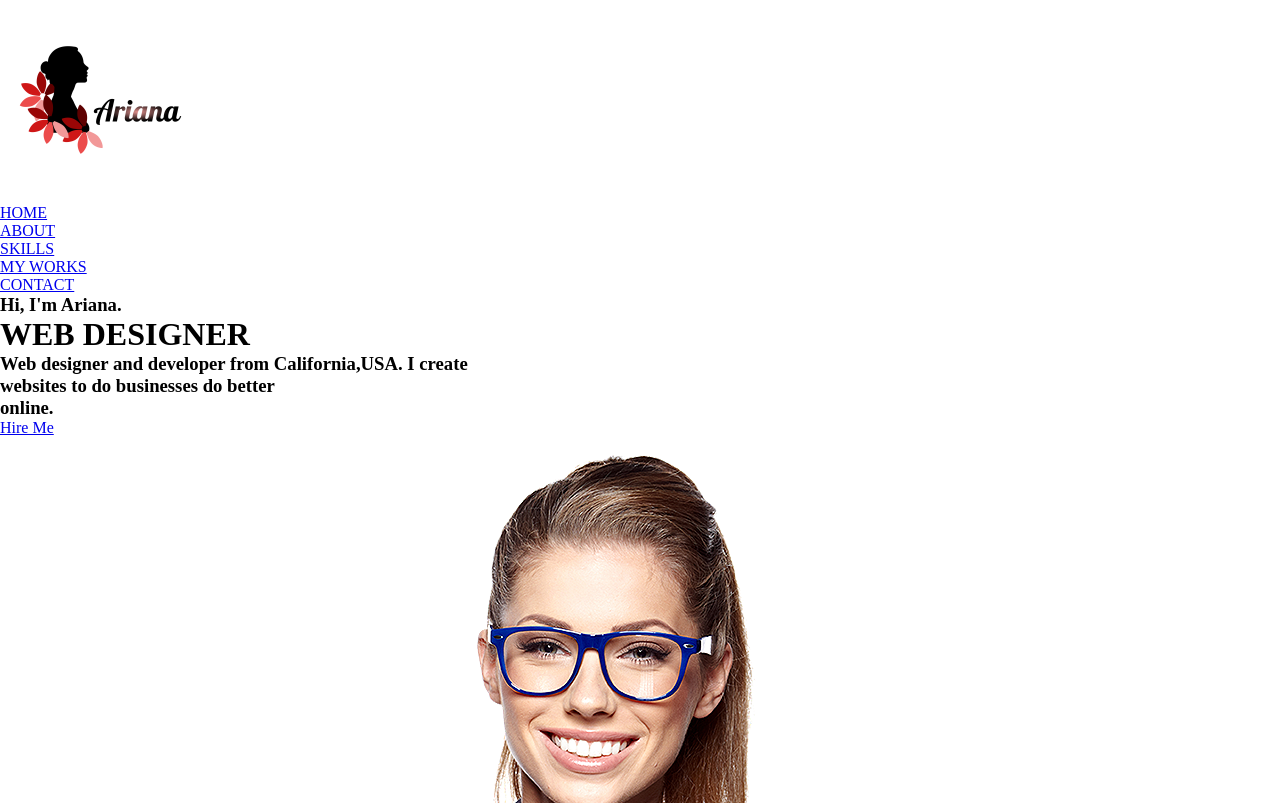
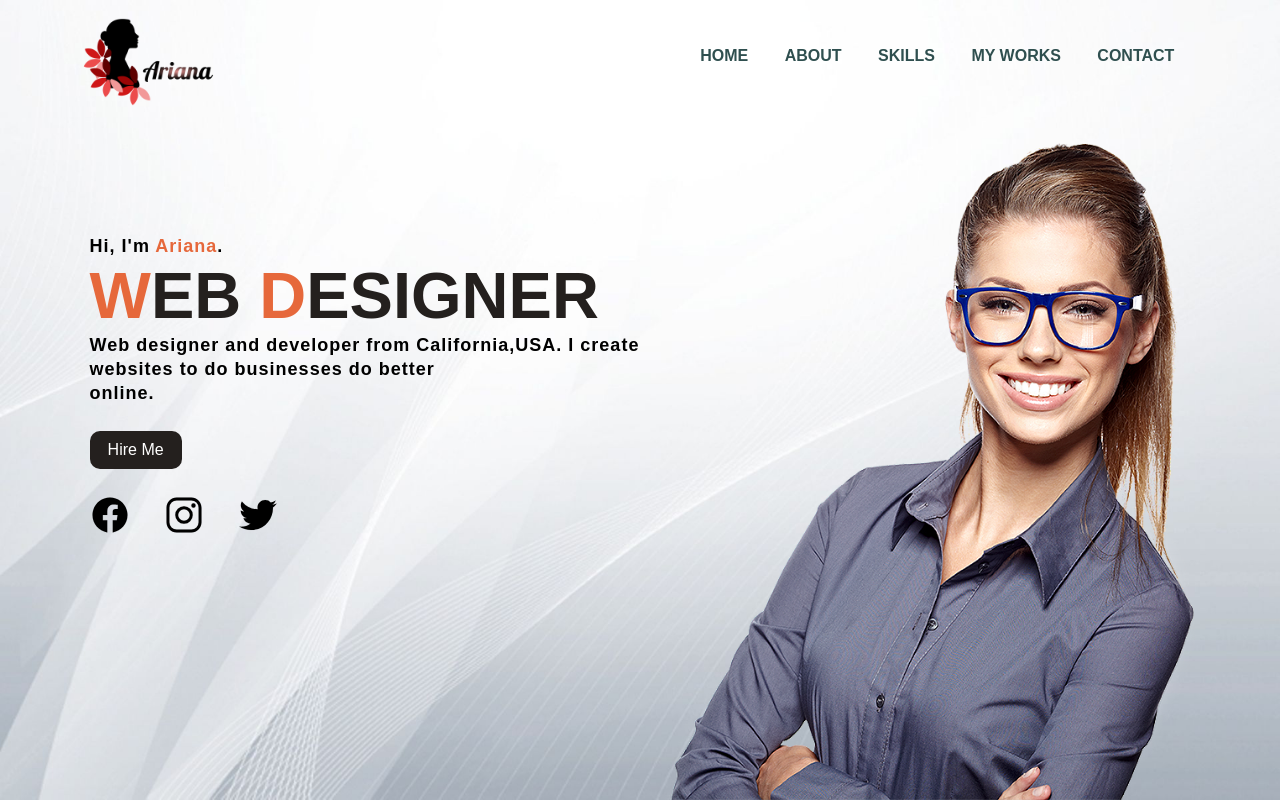
Before and after one commit to Ferhat-Karaduman/Portfolio_Website, a plain HTML site: page index.html in a window 1280 px wide. Shown: the top 803 px of the page. Drawn offline with nearby package versions, Linux system fonts and the light colour scheme.

Commit message:
css finish

```diff
--- a/style.css
+++ b/style.css
@@ -2,3 +2,127 @@
     margin: 0;
     padding: 0;
 }
+
+.main{
+    width: 100%;
+    background: url(pic/bg.jpg);
+    background-position: center;
+    background-size: cover;
+    height: 100vh;
+    position: relative;
+    font-family: sans-serif;
+}
+
+.navbar{
+    width: 86%;
+    display: flex;
+    margin: auto;
+    padding: 15px 0;
+    align-items: center;
+    justify-content: space-between;
+}
+
+.navbar .logo{
+    width: 160px;
+    cursor: pointer;
+    margin-top: -3%;
+    margin-left: -2%;
+}
+
+ul{
+    margin-top: -4%;
+}
+
+ul li{
+    list-style: none;
+    display: inline-block;
+    padding: 10px 16px;
+}
+
+ul li a{
+    font-size: 16px;
+    font-weight: bold;
+    text-decoration: none;
+    color: darkslategray;
+    margin-top: -3%;
+    transition: .4s ease;
+
+}
+
+ul li a:hover{
+    color: rgb(230,104,59);
+}
+
+.info{
+    margin-left: 7%;
+    margin-top: 6%;
+}
+
+.info h1{
+    font-size: 65px;
+    color: rgb(36,32,30);
+}
+
+.info h3{
+    font-size: 18px;
+    letter-spacing: 1px;
+    line-height: 24px;
+}
+
+.info span{
+    color: rgb(230,104,59);
+}
+
+.info a{
+    text-decoration:  none;
+    color: #fff;
+    background: rgb(36,32,30);
+    margin: 26px 0;
+    padding: 10px 18px;
+    border-radius: 10px;
+    display: inline-block;
+    transition: .4s ease;
+}
+
+.info a:hover{
+    background: rgb(59,174,209);
+}
+
+.image{
+    width: 30%;
+    height: 60%;
+    position: absolute;
+    right: 100px;
+    bottom: 0;
+}
+
+.image img{
+    position: absolute;
+    height: 140%;
+    left: 40%;
+    transform: translate(-55%);
+    bottom: 0;
+    transition: left 2s ease;
+}
+
+.image:hover .girl{
+    left: 55%;
+}
+
+.icons a{
+    text-decoration: none;
+    color: #000;
+}
+
+.icons ion-icon{
+    margin-left: 7%;
+    color: #000;
+    margin-right: -60px;
+    font-size: 40px;
+    transition: .4s ease;
+
+}
+
+.icons ion-icon:hover{
+    color: rgb(59,174,209);
+}
```
